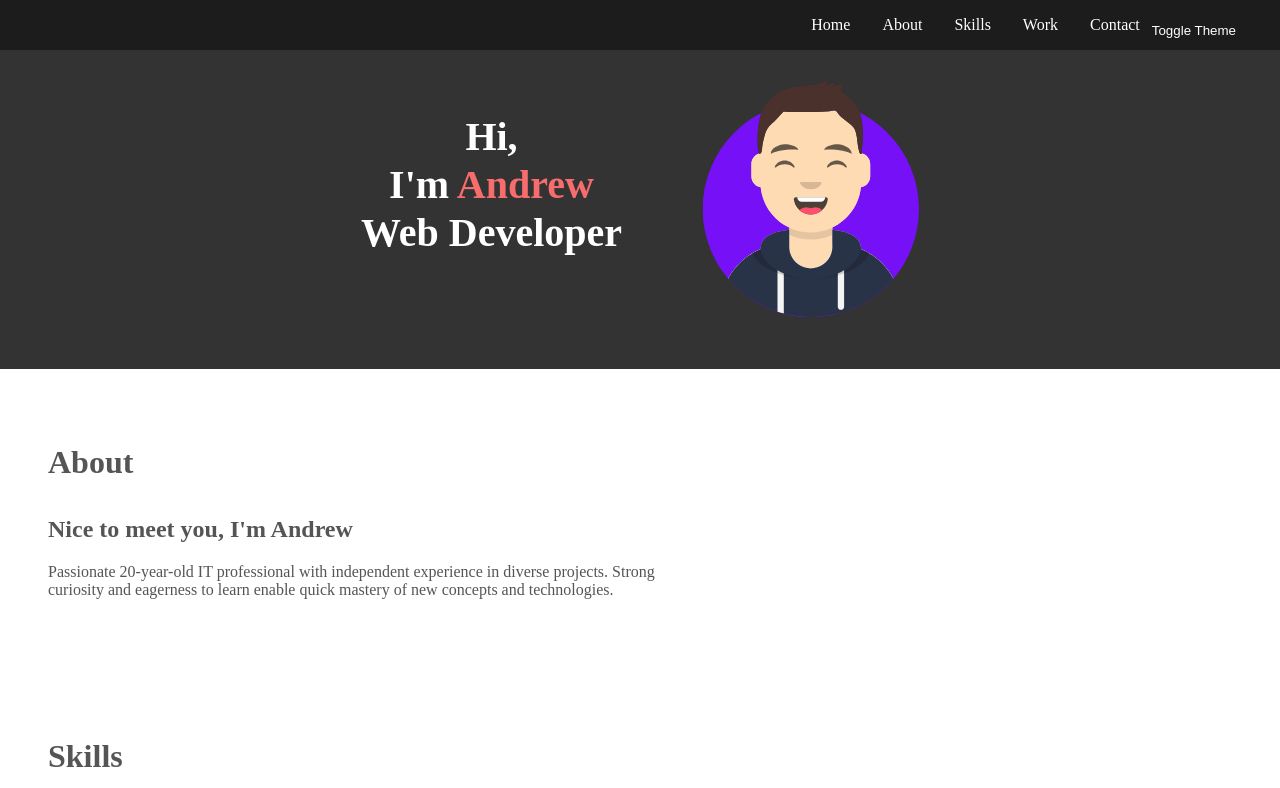
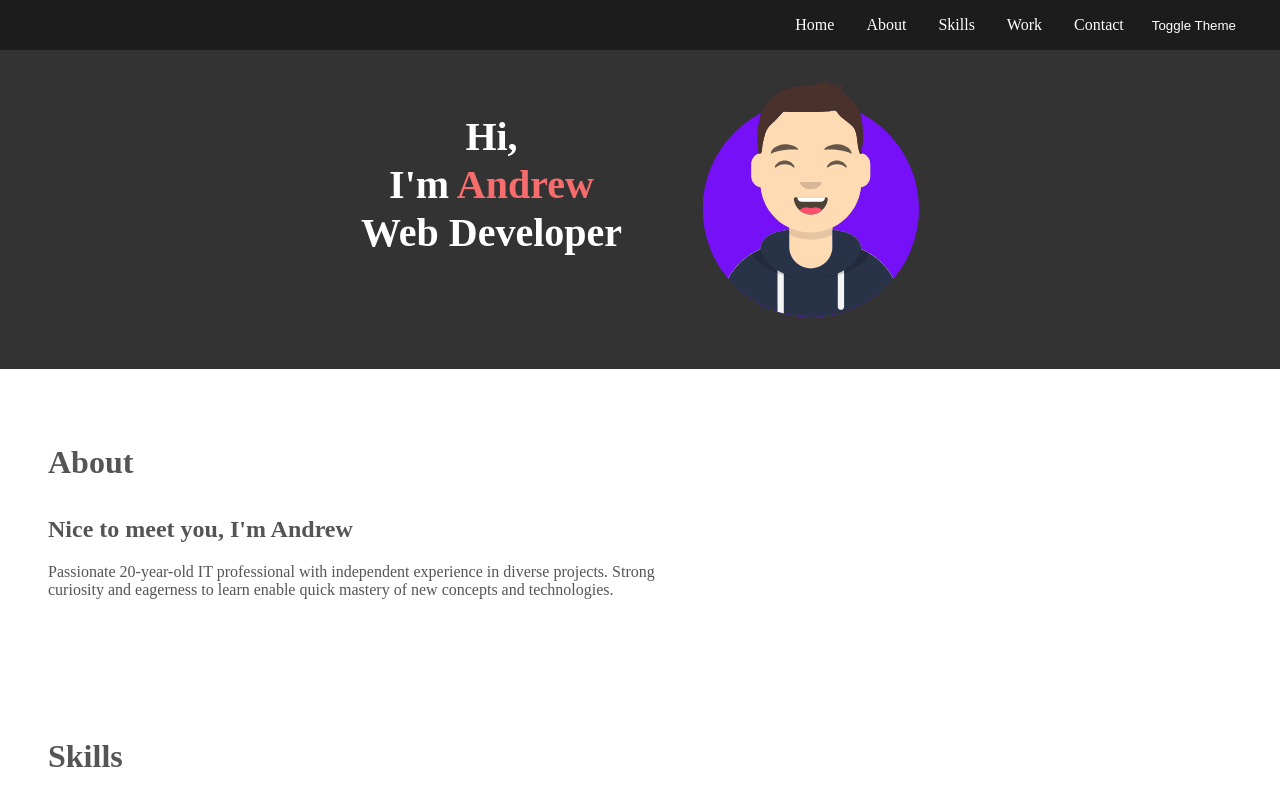
Before and after one commit to Vildarodinson/portfolio, a plain HTML site: page index.html in a window 1280 px wide. Shown: the top 788 px of the page. Drawn offline with Linux system fonts and the light colour scheme.

Commit message:
style: centered switch button

```diff
--- a/index.css
+++ b/index.css
@@ -24,9 +24,10 @@ body {
 
 .nav__menu{
     justify-content: end;
-    align-items: end;
+    align-items: center;
     display: flex;
     padding-right: 2rem;
+    gap: 1rem;
 }
 
 .nav__list {
```
